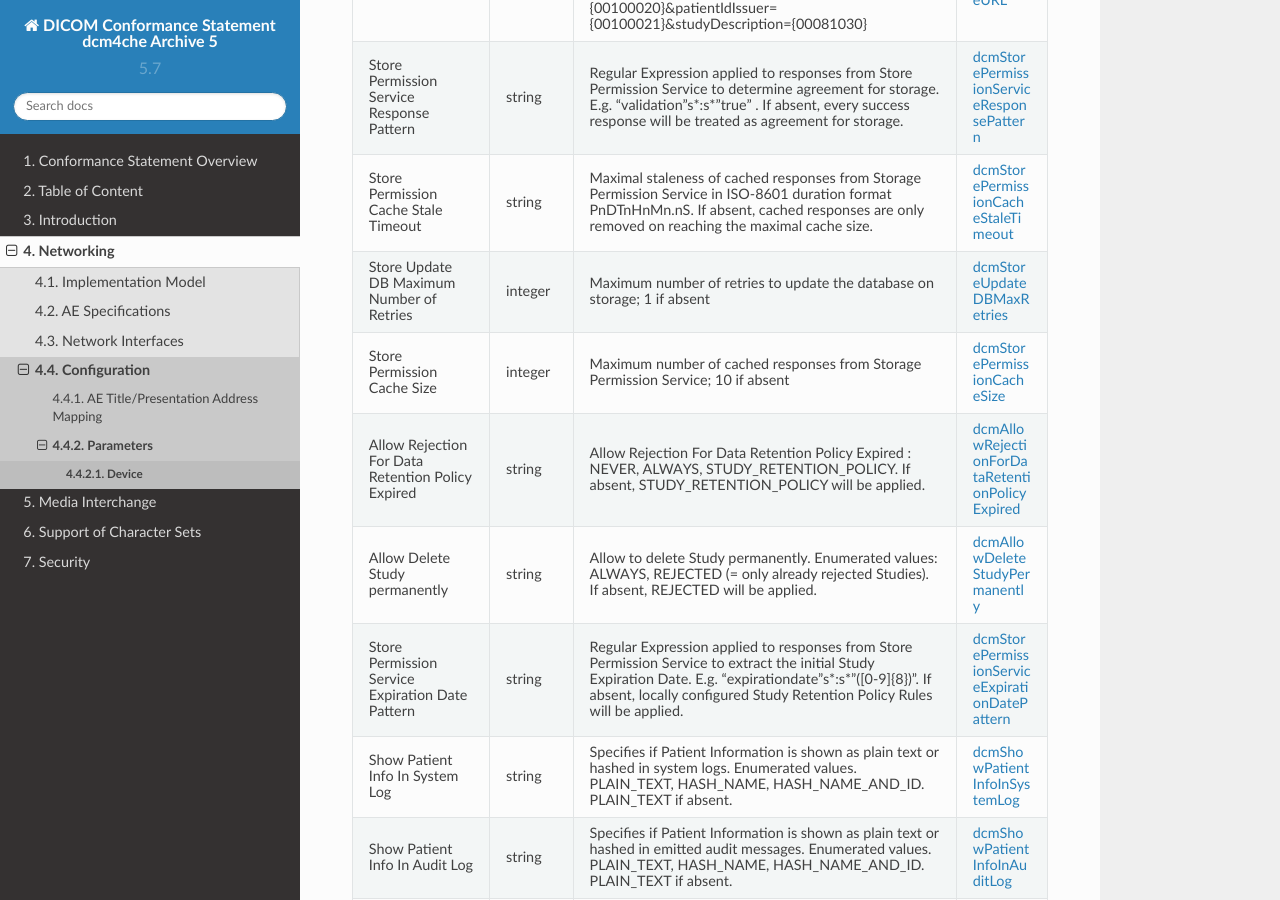
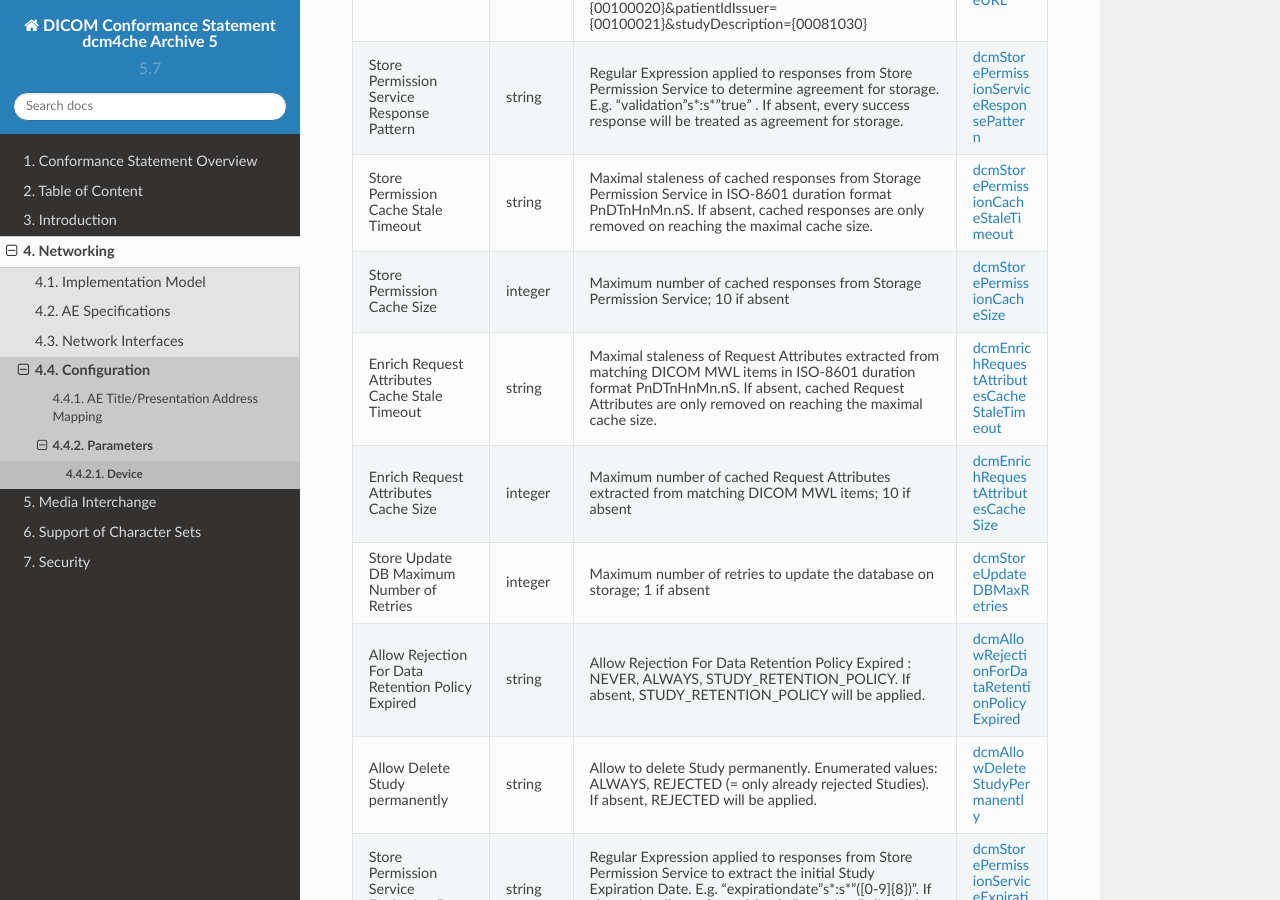
Before and after one commit to dcm4che/dcm4chee-arc-cs, a Sphinx documentation site: the page built from docs/networking/config/archiveDevice.rst, in a window 1280 px wide and 900 px high, scrolled down 4948 px. Built offline with Sphinx 7.4.7 and the Read the Docs theme 2.0.0, drawn with Linux system fonts in a browser that asks for light colours; some of the changed text lies outside the part shown.

Commit message:
dcm4che/dcm4chee-arc-light#428: Coerce received Objects with request attributes from MWL table

```diff
--- a/docs/networking/config/archiveDevice.rst
+++ b/docs/networking/config/archiveDevice.rst
@@ -247,14 +247,22 @@ DICOM Archive Device related information
     .. _dcmStorePermissionCacheStaleTimeout:
 
     dcmStorePermissionCacheStaleTimeout_"
+    "Store Permission Cache Size",integer,"Maximum number of cached responses from Storage Permission Service; 10 if absent","
+    .. _dcmStorePermissionCacheSize:
+
+    dcmStorePermissionCacheSize_"
+    "Enrich Request Attributes Cache Stale Timeout",string,"Maximal staleness of Request Attributes extracted from matching DICOM MWL items in ISO-8601 duration format PnDTnHnMn.nS. If absent, cached Request Attributes are only removed on reaching the maximal cache size.","
+    .. _dcmEnrichRequestAttributesCacheStaleTimeout:
+
+    dcmEnrichRequestAttributesCacheStaleTimeout_"
+    "Enrich Request Attributes Cache Size",integer,"Maximum number of cached Request Attributes extracted from matching DICOM MWL items; 10 if absent","
+    .. _dcmEnrichRequestAttributesCacheSize:
+
+    dcmEnrichRequestAttributesCacheSize_"
     "Store Update DB Maximum Number of Retries",integer,"Maximum number of retries to update the database on storage; 1 if absent","
     .. _dcmStoreUpdateDBMaxRetries:
 
     dcmStoreUpdateDBMaxRetries_"
-    "Store Permission Cache Size",integer,"Maximum number of cached responses from Storage Permission Service; 10 if absent","
-    .. _dcmStorePermissionCacheSize:
-
-    dcmStorePermissionCacheSize_"
     "Allow Rejection For Data Retention Policy Expired",string,"Allow Rejection For Data Retention Policy Expired : NEVER, ALWAYS, STUDY_RETENTION_POLICY. If absent, STUDY_RETENTION_POLICY will be applied.","
     .. _dcmAllowRejectionForDataRetentionPolicyExpired:
 
```
Also changed, not shown: docs/networking/config/archiveAttributeCoercion.rst (+8 -0 lines), docs/networking/config/archiveNetworkAE.rst (+0 -7 lines).
